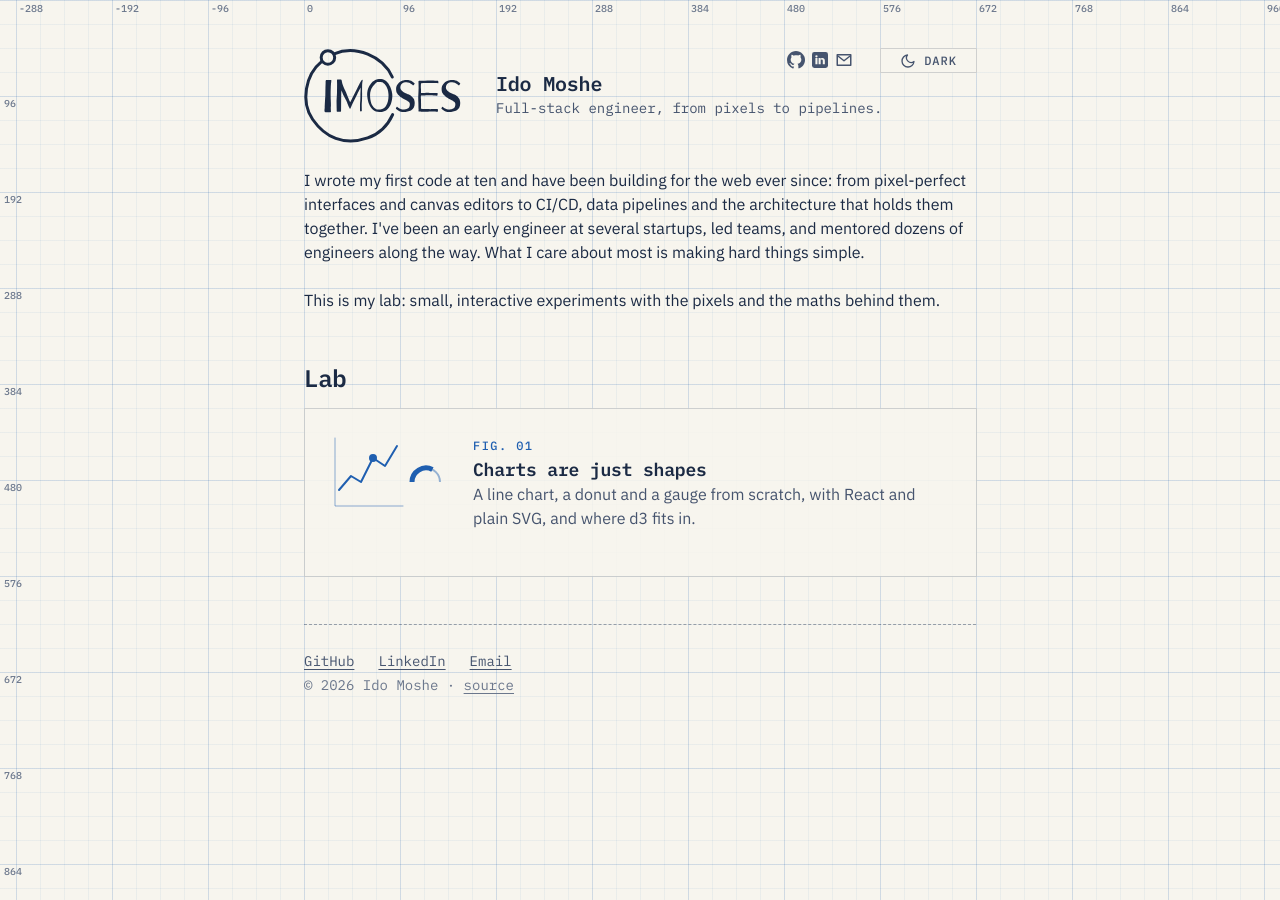
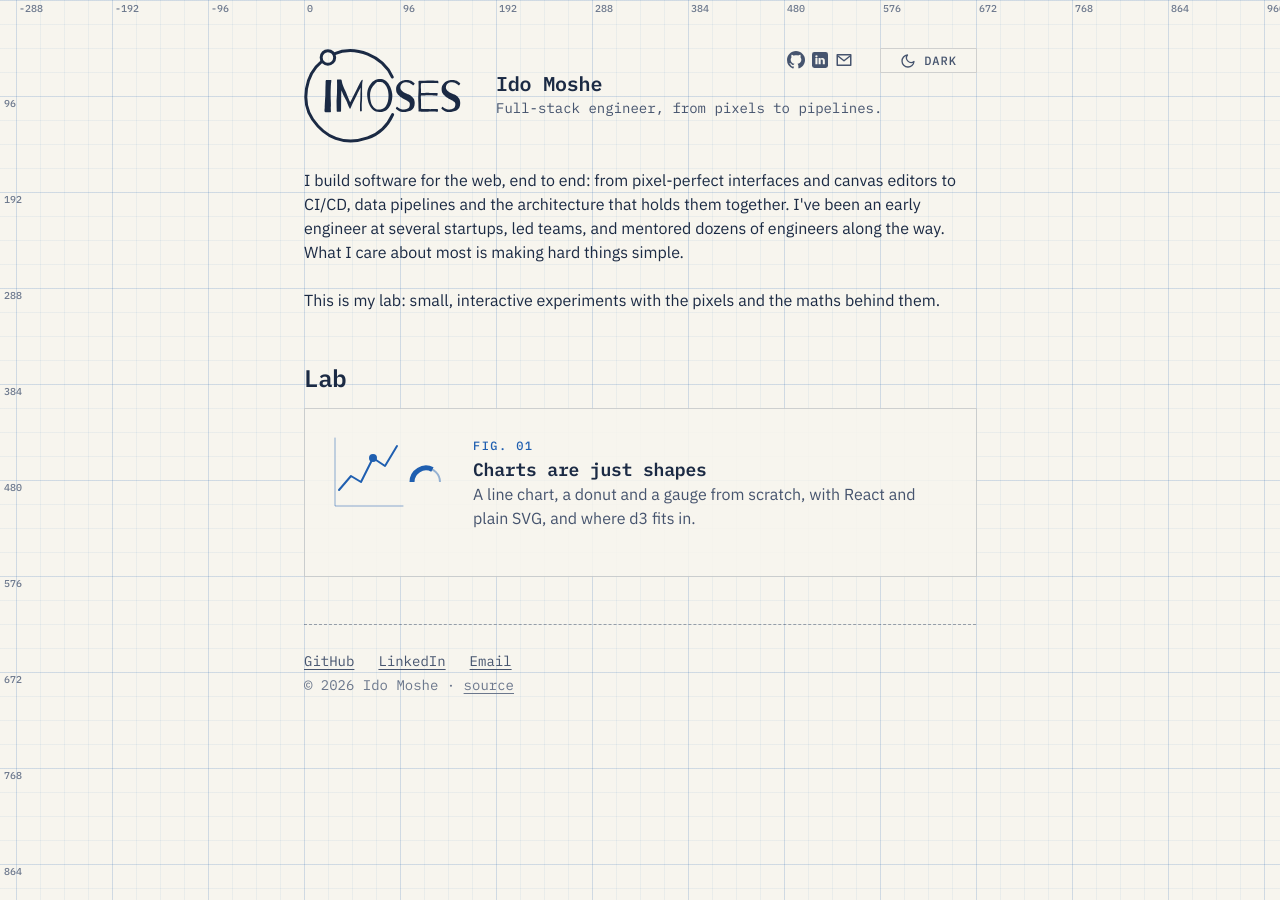
Before and after one commit to iMoses/imoses.github.io, a Jekyll site: the page built from index.html, in a window 1280 px wide. Built offline with Jekyll 4.4.1, drawn with Linux system fonts in a browser that asks for light colours.

```diff
--- a/index.html
+++ b/index.html
@@ -3,9 +3,8 @@ title: Ido Moshe
 ---
 <section class="intro snap">
   <p>
-    I wrote my first code at ten and have been building for the web ever since: from pixel-perfect
-    interfaces and canvas editors to CI/CD, data pipelines and the architecture that holds them
-    together. I've been an early engineer at several startups, led teams, and mentored dozens of
+    I build software for the web, end to end: from pixel-perfect interfaces and canvas editors to
+    CI/CD, data pipelines and the architecture that holds them together. I've been an early engineer at several startups, led teams, and mentored dozens of
     engineers along the way. What I care about most is making hard things simple.
   </p>
   <p>This is my lab: small, interactive experiments with the pixels and the maths behind them.</p>
```
Also changed, not shown: docs/PROFILE.md (+2 -0 lines).
